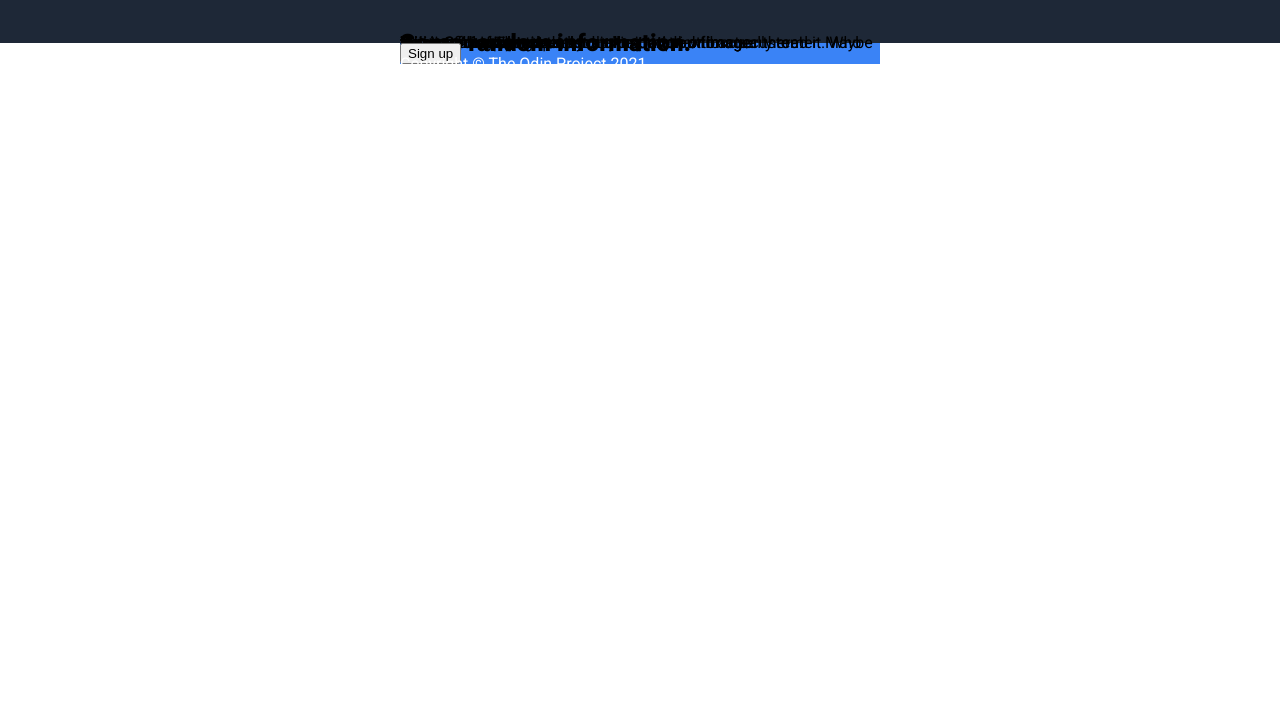
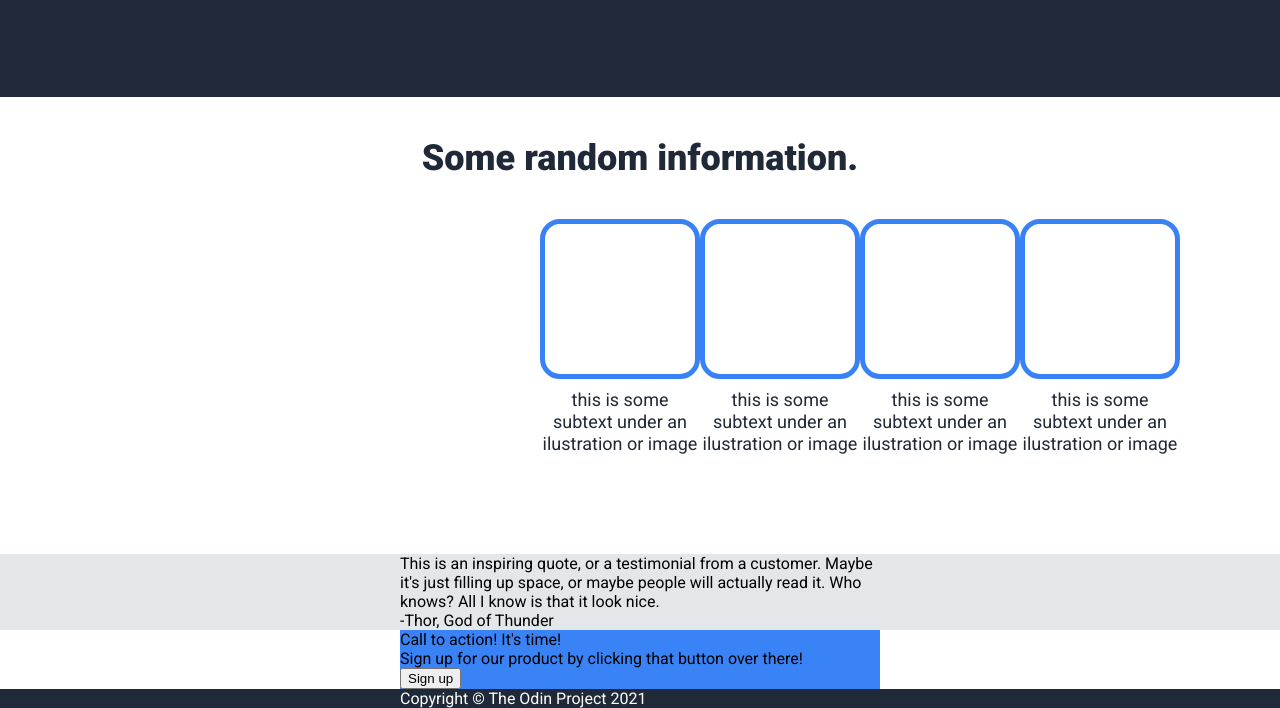
Before and after one commit to sayasyedakmal/landing_page-top, a plain HTML site: page index.html in a window 1280 px wide. Shown: the part 609-1317 px from the top of the page. Before the commit the page ends 800 px from the top, so only its background shows below. Drawn offline with Linux system fonts and the light colour scheme.

Commit message:
Completed testimonials section or information section
- add styles to cards
- arrange them correctly
- using flexbox a lot

Syed Akmal
Full-Stack Web Developer

```diff
--- a/index.css
+++ b/index.css
@@ -6,7 +6,6 @@ body {
     margin: 0;
     padding: 0;
     font-family: 'Roboto', sans-serif;
-    line-height: 0px;
 }
 
 h1,
@@ -17,7 +16,7 @@ p {
 
 .hero,
 footer {
-    background-color: #1E2837;
+    background-color: #1f2937;
     color: white;
 
     padding-left: var(--container-padding);
@@ -32,7 +31,7 @@ ul {
 
 a {
     text-decoration: none;
-    color: white;
+    color: #e5e7eb;
     font-size: 18px;
 
     padding-left: 30px;
@@ -51,6 +50,7 @@ a {
 .testimonials {
     padding-left: var(--container-padding);
     padding-right: var(--container-padding);
+    padding-bottom: 100px;
 }
 
 .calltoaction {
@@ -63,6 +63,7 @@ nav {
     justify-content: space-between;
 
     padding-top: 30px;
+    color: #f9faf8;
 }
 
 nav ul {
@@ -93,11 +94,13 @@ nav ul {
     font-size: 48px;
     font-weight: 900;
     line-height: 120%;
+    color: #f9faf8;
 }
 
 .hero-left-subtext {
     line-height: 130%;
     font-size: 18px;
+    color: #e5e7eb;
 }
 
 .hero-left {
@@ -105,7 +108,7 @@ nav ul {
 }
 
 .hero-left-button {
-    background-color: #3A83F6;
+    background-color: #3882f6;
     border-style: none;
     color: white;
     padding: 10px 30px;
@@ -114,3 +117,45 @@ nav ul {
     font-size: 18px;
     margin: 16px 0px;
 }
+
+.testimonials {
+    display: flex;
+    flex-direction: column;
+}
+
+.testimonials .cards-title {
+    margin: 40px 0px;
+    font-size: 36px;
+    font-weight: 900;
+    color: #1f2937;
+}
+
+.card-image {
+    height: 150px;
+    width: 150px;
+    border: 5px solid #3882f6;
+    border-radius: 20px;
+}
+
+.card {
+    width: 170px;
+    text-align: center;
+}
+
+.cards {
+    display: flex;
+    justify-content: space-evenly;
+
+    padding: 0px 140px;
+}
+
+.cards-title {
+    align-self: center;
+}
+
+.card-text {
+    margin-top: 10px;
+    line-height: 120%;
+    color: #1f2937;
+    font-size: 18px;
+}
--- a/index.html
+++ b/index.html
@@ -41,7 +41,7 @@
         </div>
 
         <section class="testimonials">
-            <h1>Some random information.</h1>
+            <div class="cards-title">Some random information.</div>
             <div class="cards">
                 <div class="card">
                     <div class="card-image"></div>
```
